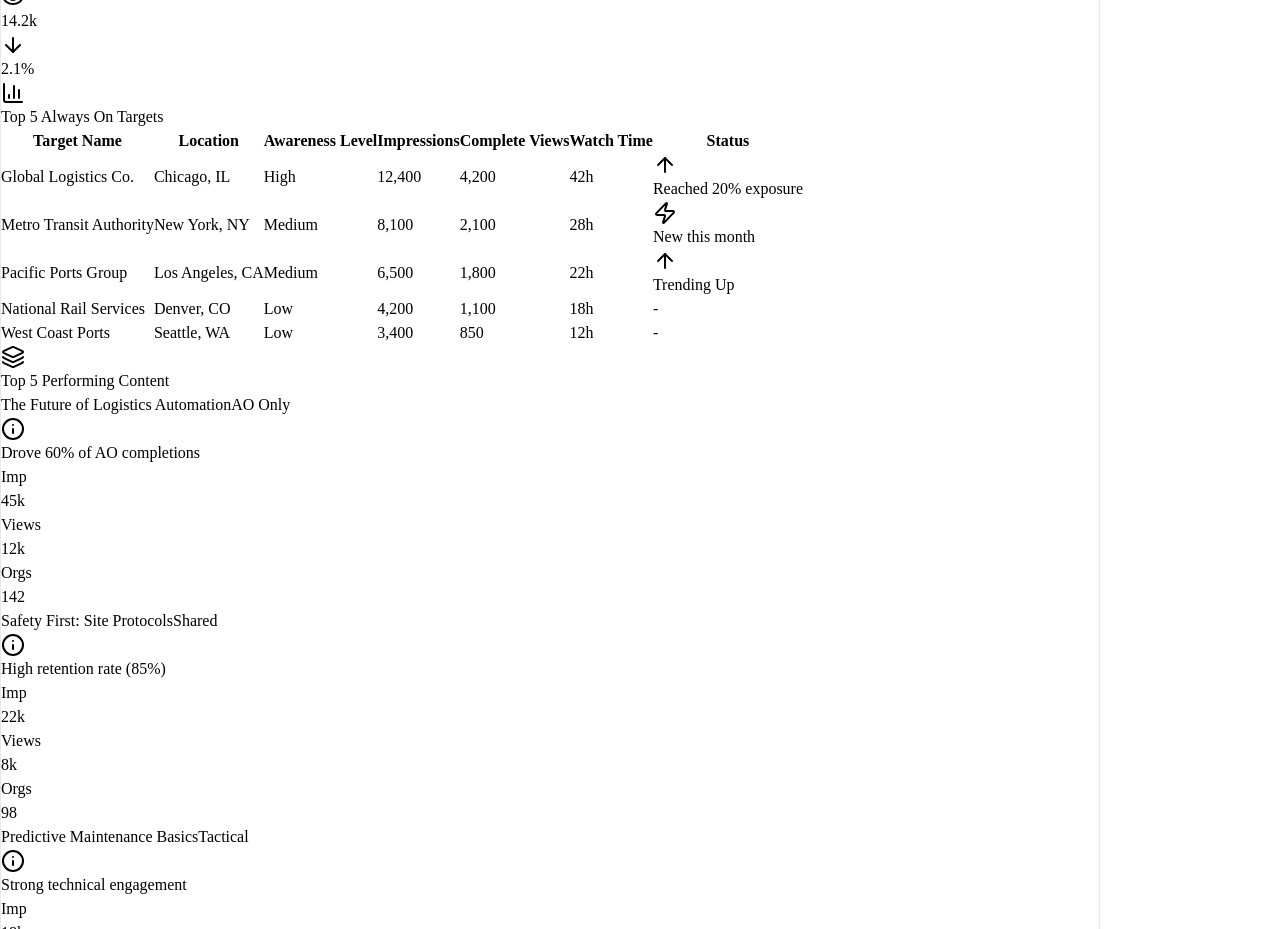
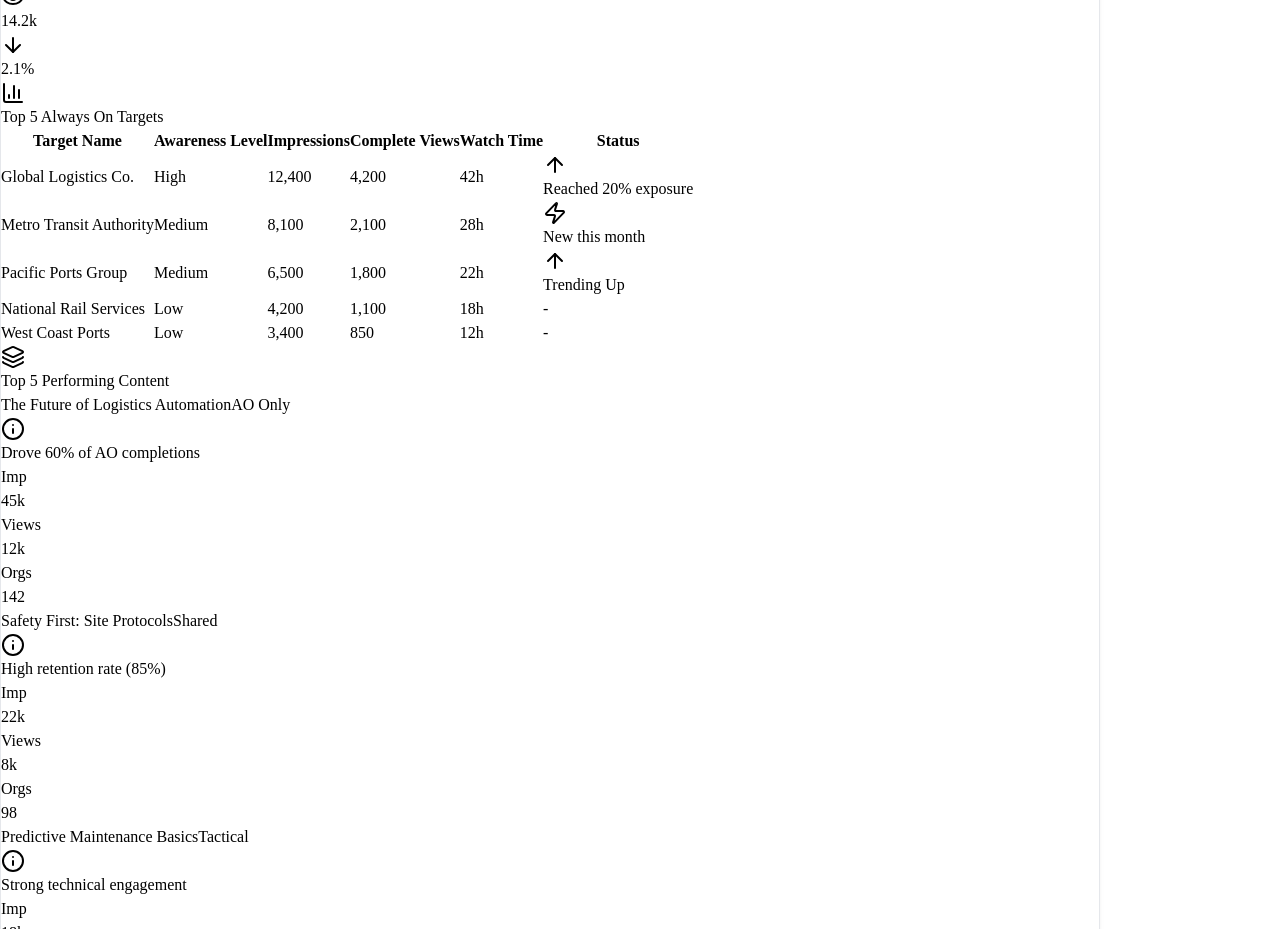
Before and after one commit to yappy-group/Monthly-Report, a React (Vite) app in the folder client/: page / in a window 1280 px wide. Shown: the part 3760-4689 px from the top of the page. Built offline with nearby package versions, Linux system fonts and the light colour scheme.

Commit message:
Restored to '9e01eea13422527f1e026477c46070cdbf119cd3'
Replit-Restored-To: 9e01eea13422527f1e026477c46070cdbf119cd3

```diff
--- a/client/src/pages/report.tsx
+++ b/client/src/pages/report.tsx
@@ -476,7 +476,6 @@ const Page4_AlwaysOnHighlights = () => (
               <thead className="bg-gray-50 text-yappy-grey-med font-semibold border-b border-yappy-grey-light uppercase text-[11px] tracking-wider">
                 <tr>
                   <th className="px-6 py-4">Target Name</th>
-                  <th className="px-6 py-4">Location</th>
                   <th className="px-6 py-4">Awareness Level</th>
                   <th className="px-6 py-4">Impressions</th>
                   <th className="px-6 py-4">Complete Views</th>
@@ -486,15 +485,14 @@ const Page4_AlwaysOnHighlights = () => (
               </thead>
               <tbody className="divide-y divide-yappy-grey-light">
                 {[
-                  { name: "Global Logistics Co.", location: "Chicago, IL", level: "High", levelColor: "red", imp: "12,400", views: "4,200", time: "42h", status: "Reached 20% exposure", statusIcon: ArrowUp, statusColor: "text-yappy-green" },
-                  { name: "Metro Transit Authority", location: "New York, NY", level: "Medium", levelColor: "orange", imp: "8,100", views: "2,100", time: "28h", status: "New this month", statusIcon: Zap, statusColor: "text-yappy-orange" },
-                  { name: "Pacific Ports Group", location: "Los Angeles, CA", level: "Medium", levelColor: "orange", imp: "6,500", views: "1,800", time: "22h", status: "Trending Up", statusIcon: ArrowUp, statusColor: "text-yappy-green" },
-                  { name: "National Rail Services", location: "Denver, CO", level: "Low", levelColor: "gray", imp: "4,200", views: "1,100", time: "18h", status: "-", statusIcon: null, statusColor: "text-yappy-grey-med" },
-                  { name: "West Coast Ports", location: "Seattle, WA", level: "Low", levelColor: "gray", imp: "3,400", views: "850", time: "12h", status: "-", statusIcon: null, statusColor: "text-yappy-grey-med" },
+                  { name: "Global Logistics Co.", level: "High", levelColor: "red", imp: "12,400", views: "4,200", time: "42h", status: "Reached 20% exposure", statusIcon: ArrowUp, statusColor: "text-yappy-green" },
+                  { name: "Metro Transit Authority", level: "Medium", levelColor: "orange", imp: "8,100", views: "2,100", time: "28h", status: "New this month", statusIcon: Zap, statusColor: "text-yappy-orange" },
+                  { name: "Pacific Ports Group", level: "Medium", levelColor: "orange", imp: "6,500", views: "1,800", time: "22h", status: "Trending Up", statusIcon: ArrowUp, statusColor: "text-yappy-green" },
+                  { name: "National Rail Services", level: "Low", levelColor: "gray", imp: "4,200", views: "1,100", time: "18h", status: "-", statusIcon: null, statusColor: "text-yappy-grey-med" },
+                  { name: "West Coast Ports", level: "Low", levelColor: "gray", imp: "3,400", views: "850", time: "12h", status: "-", statusIcon: null, statusColor: "text-yappy-grey-med" },
                 ].map((row, i) => (
                   <tr key={i} className="hover:bg-gray-50/50 transition-colors">
                     <td className="px-6 py-4 font-bold text-yappy-grey-dark">{row.name}</td>
-                    <td className="px-6 py-4 text-yappy-grey-dark">{row.location}</td>
                     <td className="px-6 py-4"><Tag color={row.levelColor as any}>{row.level}</Tag></td>
                     <td className="px-6 py-4 text-yappy-grey-dark font-mono">{row.imp}</td>
                     <td className="px-6 py-4 text-yappy-grey-dark font-mono">{row.views}</td>
```
Also changed, not shown: 1 other file (tests, documents, lock files or other folders).
